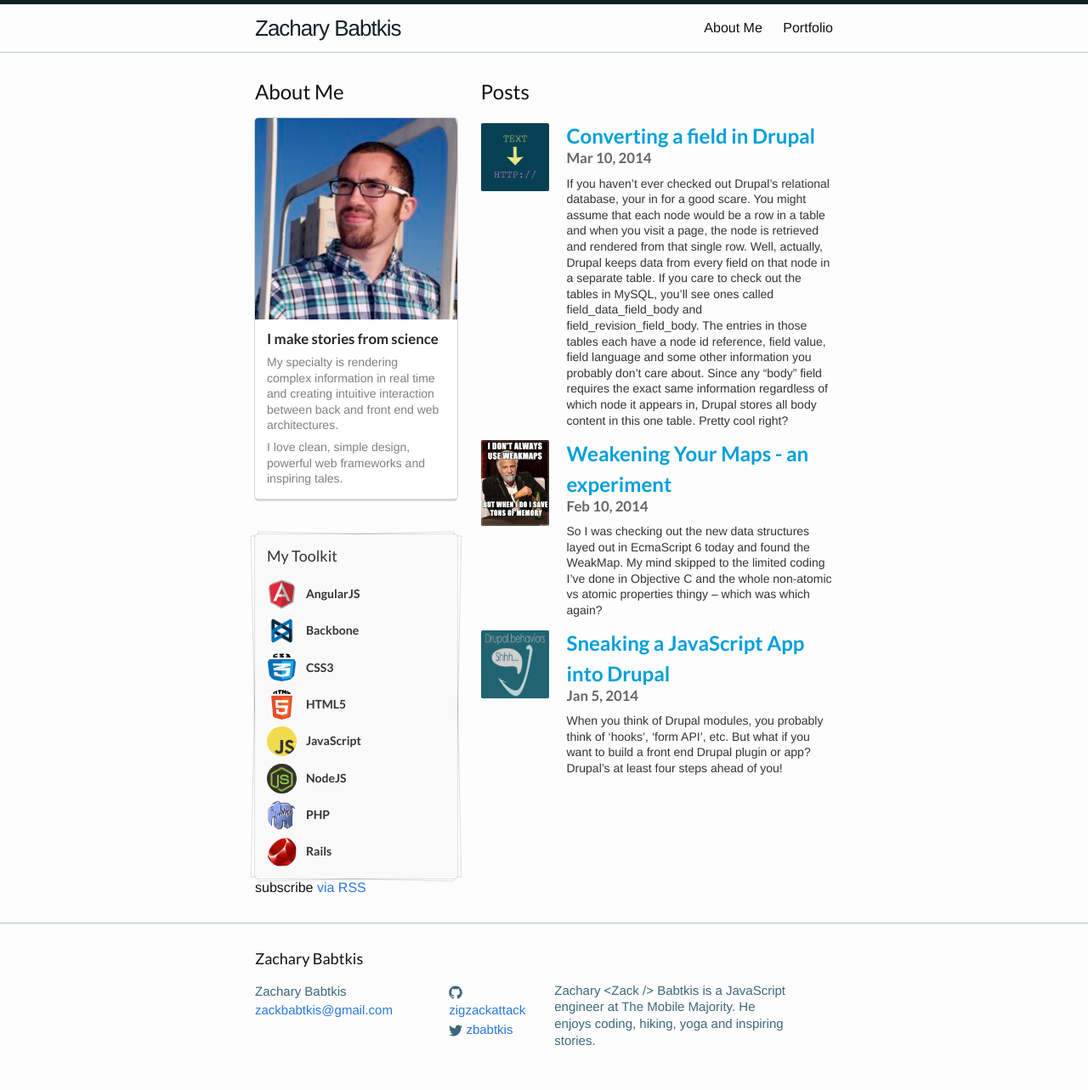
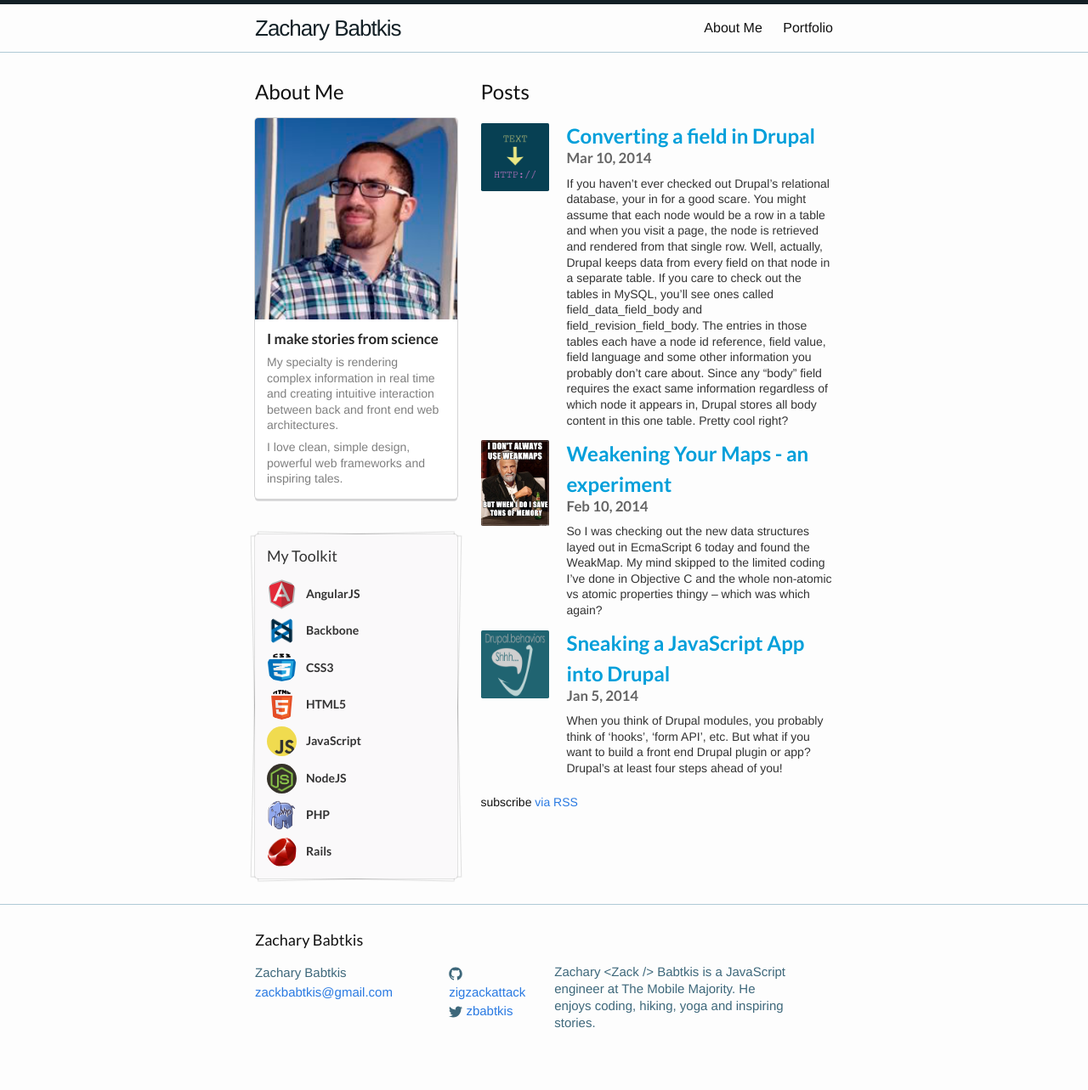
Before and after one commit to zbabtkis/zigzackattack.github.io, a Jekyll site: the page built from index.html, in a window 1280 px wide. Shown: the whole page at 85% size. Built offline with Jekyll 4.4.1, drawn with Linux system fonts in a browser that asks for light colours; after the commit the page ends 1262 px from its top, so only the background shows below that.

Commit message:
move subscribe link on home page

```diff
--- a/index.html
+++ b/index.html
@@ -59,9 +59,9 @@ layout: default
           </li>
         {% endfor %}
       </ul>
+      <p class="rss-subscribe">subscribe <a href="{{ "/feed.xml" | prepend: site.baseurl }}">via RSS</a></p>
     </div>
   </div>
 
-  <p class="rss-subscribe">subscribe <a href="{{ "/feed.xml" | prepend: site.baseurl }}">via RSS</a></p>
 
 </div>
```
